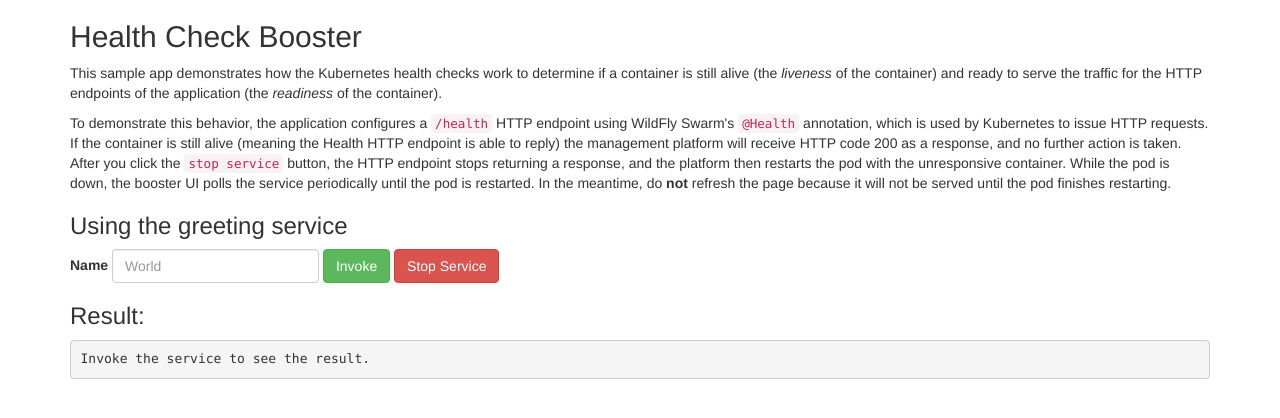
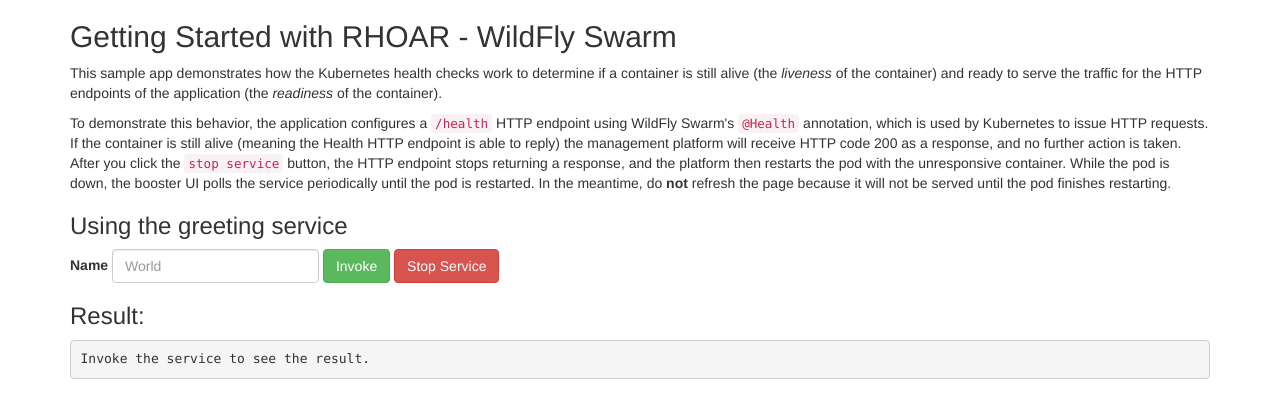
Before and after one commit to openshift-instruqt/rhoar-getting-started, a plain HTML site: page wildfly-swarm/src/main/webapp/index.html in a window 1280 px wide. Drawn offline with nearby package versions, Linux system fonts and the light colour scheme.

Commit message:
add title

```diff
--- a/wildfly-swarm/src/main/webapp/index.html
+++ b/wildfly-swarm/src/main/webapp/index.html
@@ -32,7 +32,7 @@
 
   <div>
     <div class="sect1">
-        <h2 id="_health_check_booster">Health Check Booster</h2>
+        <h2 id="_health_check_booster">Getting Started with RHOAR - WildFly Swarm</h2>
         <div class="sectionbody">
             <div class="paragraph">
                 <p>This sample app demonstrates how the Kubernetes health checks work to determine if a container is still alive (the <em>liveness</em>
```
